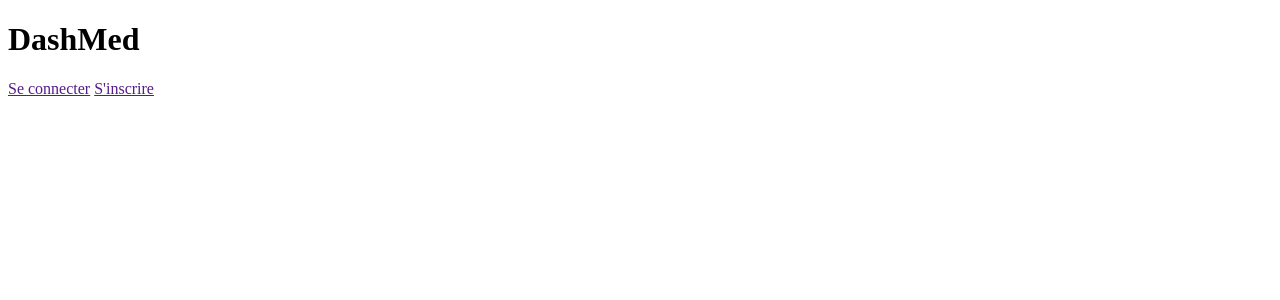
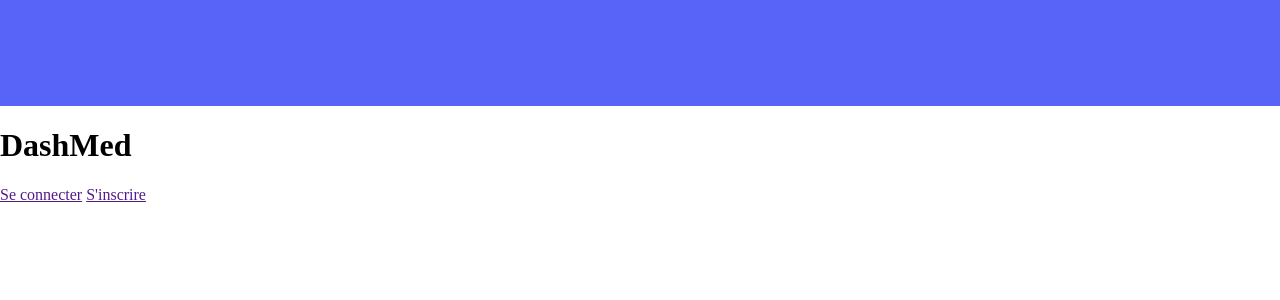
Before and after one commit to feyli/anderna, a PHP site: page / in a window 1280 px wide. Shown: the top 300 px of the page. Run offline with PHP 8.4, Linux system fonts and the light colour scheme.

Commit message:
Ajout d'un header & CSS

```diff
--- /dev/null
+++ b/_assets/includes/styles/styles.css
@@ -0,0 +1,26 @@
+.siteHeader {
+    background-color: #5863F8;
+    height: 106px;
+    width: 100%;
+}
+
+.container{
+
+}
+
+body {
+    margin: 0;
+    padding: 0;
+}
+
+.buttons{
+    align-items: center;
+}
+
+.btn1{
+
+}
+
+.btn2{
+
+}
--- a/index.php
+++ b/index.php
@@ -2,15 +2,16 @@
 <html lang="fr">
 <head>
     <title>DashMed</title>
-    <link rel="stylesheet" href=""> <!--inserer le nom du CSS-->
+    <link rel="stylesheet" href="_assets/includes/styles/styles.css"> <!--inserer le nom du CSS-->
 </head>
 <body>
+<?php include 'modules/blog/controllers/views/templates/header.php'; ?>
 <main>
     <div class="container">
         <h1>DashMed</h1>
         <div class="buttons">
-            <a href="">Se connecter</a>
-            <a href="">S'inscrire</a>
+            <a class="btn1" href="">Se connecter</a>
+            <a class="btn2" href="">S'inscrire</a>
         </div>
     </div>
 </main>
--- /dev/null
+++ b/modules/blog/controllers/views/templates/header.php
@@ -0,0 +1 @@
+<header class="siteHeader"></header>
```
